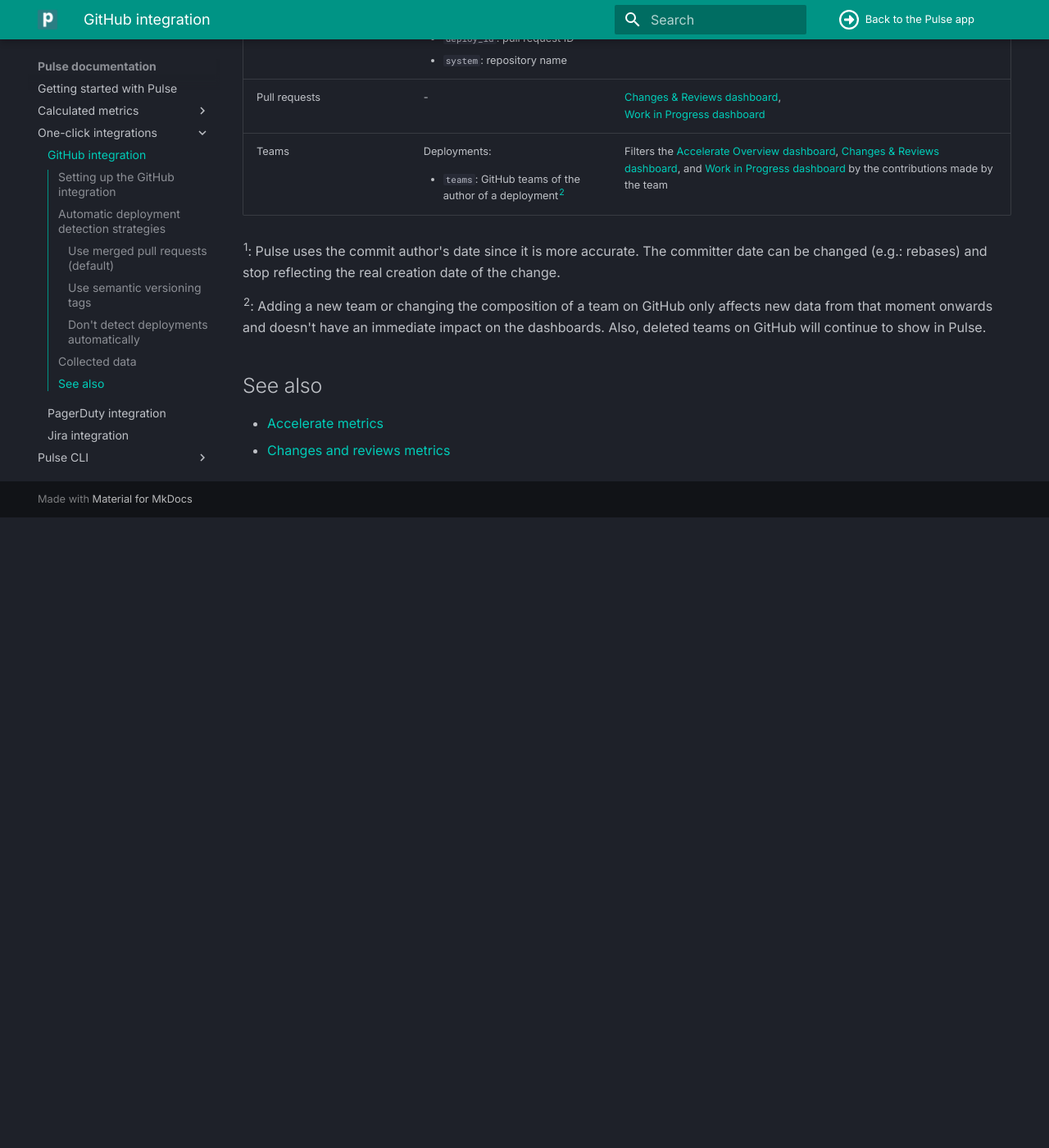
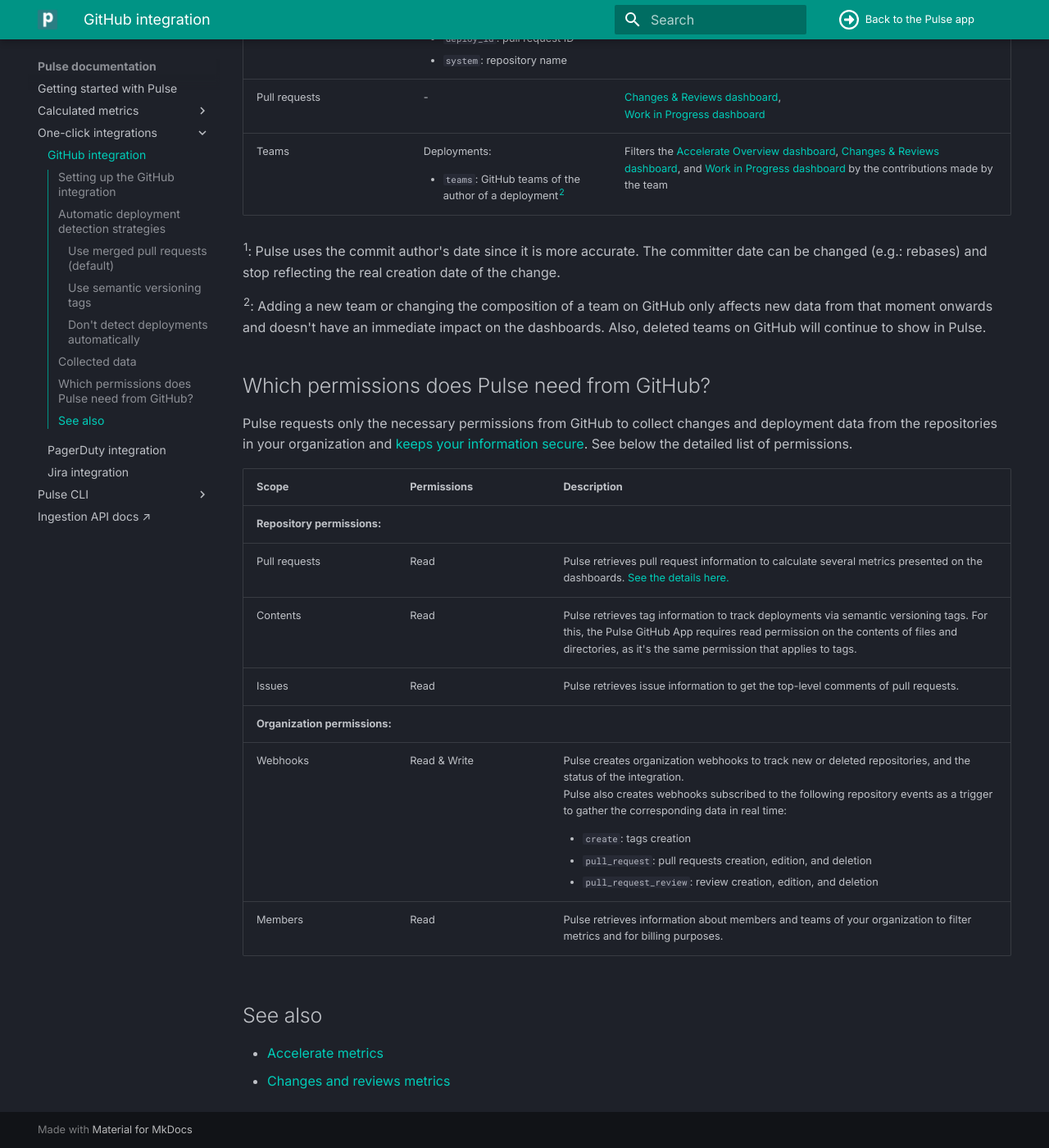
Before and after one commit to codacy/pulse-user-docs, an MkDocs documentation site: the page built from docs/one-click-integrations/github-integration.md, in a window 1280 px wide and 1400 px high, scrolled down 4148 px. Shown: the whole window at 82% size. Built offline with MkDocs 1.6.1 and Material for MkDocs 9.7.7, drawn with Linux system fonts in a browser that asks for light colours; before the commit the page ends 4779 px from its top, so only the background shows below that.

Commit message:
feat: Add permissions required for GitHub integration PUL-1443 (#156)
* feat: Add permission required for GitHub integration

* clean: Add link to the metrics details

* Update docs/one-click-integrations/github-integration.md

Co-authored-by: Rafael Cortês <rafael@codacy.com>

* clean: List the used events

* clean: Clarify the read permission on contents of files and directories

* Update docs/one-click-integrations/github-integration.md

Co-authored-by: Nicola Klemenc <nicola.klemenc@codacy.com>

* Update docs/one-click-integrations/github-integration.md

Co-authored-by: Paulo Ribeiro <paulo.ribeiro@codacy.com>

* Update docs/one-click-integrations/github-integration.md

Co-authored-by: Paulo Ribeiro <paulo.ribeiro@codacy.com>

* Update docs/one-click-integrations/github-integration.md

Co-authored-by: Paulo Ribeiro <paulo.ribeiro@codacy.com>

* Update docs/one-click-integrations/github-integration.md

Co-authored-by: Paulo Ribeiro <paulo.ribeiro@codacy.com>

* Update docs/one-click-integrations/github-integration.md

Co-authored-by: Paulo Ribeiro <paulo.ribeiro@codacy.com>

* fix: Fix code formatting inside table and add missing article

* Update docs/one-click-integrations/github-integration.md

Co-authored-by: André Meira <6381457+afsmeira@users.noreply.github.com>

* clean: Apply feedback

Co-authored-by: Rafael Cortês <rafael@codacy.com>
Co-authored-by: Nicola Klemenc <nicola.klemenc@codacy.com>
Co-authored-by: Paulo Ribeiro <paulo.ribeiro@codacy.com>
Co-authored-by: André Meira <6381457+afsmeira@users.noreply.github.com>

```diff
--- a/docs/one-click-integrations/github-integration.md
+++ b/docs/one-click-integrations/github-integration.md
@@ -139,6 +139,63 @@
 
 <sup><span id="deployment-teams">2</span></sup>: Adding a new team or changing the composition of a team on GitHub only affects new data from that moment onwards and doesn't have an immediate impact on the dashboards. Also, deleted teams on GitHub will continue to show in Pulse.
 
+## Which permissions does Pulse need from GitHub? {: id="gh-permissions"}
+
+Pulse requests only the necessary permissions from GitHub to collect changes and deployment data from the repositories in your organization and [keeps your information secure](https://security.codacy.com/). See below the detailed list of permissions.
+
+<table>
+  <colgroup>
+    <col width="20%"/>
+    <col width="20%"/>
+    <col width="60%"/>
+  </colgroup>
+  <thead>
+    <tr>
+      <th>Scope</th>
+      <th>Permissions</th>
+      <th>Description</th>
+    </tr>
+  </thead>
+  <tbody>
+    <tr>
+      <td colspan="3"><strong>Repository permissions:</strong></td>
+    </tr>
+    <tr>
+      <td>Pull requests</td>
+      <td>Read</td>
+      <td>Pulse retrieves pull request information to calculate several metrics presented on the dashboards. <a href="#collected-data">See the details here.</a></td>
+    </tr>
+    <tr>
+      <td>Contents</td>
+      <td>Read</td>
+      <td>Pulse retrieves tag information to track deployments via semantic versioning tags. For this, the Pulse GitHub App requires read permission on the contents of files and directories, as it's the same permission that applies to tags.</td>
+    </tr>
+    <tr>
+      <td>Issues</td>
+      <td>Read</td>
+      <td>Pulse retrieves issue information to get the top-level comments of pull requests.</td>
+    </tr>
+    <tr>
+      <td colspan="3"><strong>Organization permissions:</strong></td>
+    </tr>
+    <tr>
+      <td>Webhooks</td>
+      <td>Read & Write</td>
+      <td>Pulse creates organization webhooks to track new or deleted repositories, and the status of the integration.<br/>Pulse also creates webhooks subscribed to the following repository events as a trigger to gather the corresponding data in real time:
+      <ul>
+        <li><code>create</code>: tags creation</li>
+        <li><code>pull_request</code>: pull requests creation, edition, and deletion</li>
+        <li><code>pull_request_review</code>: review creation, edition, and deletion</li>
+      </ul></td>
+    </tr>
+    <tr>
+      <td>Members</td>
+      <td>Read</td>
+      <td>Pulse retrieves information about members and teams of your organization to filter metrics and for billing purposes.</td>
+    </tr>
+  </tbody>
+</table>
+
 ## See also
 
 -   [Accelerate metrics](../metrics/accelerate.md)
```
